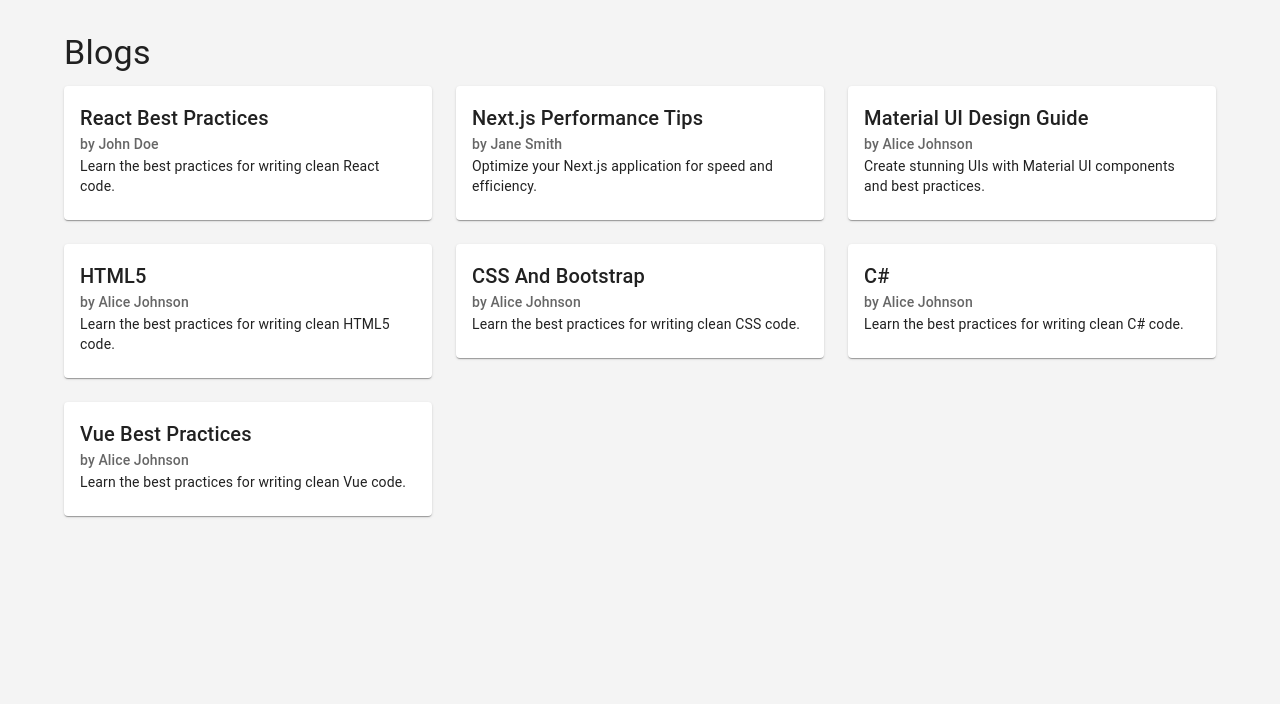
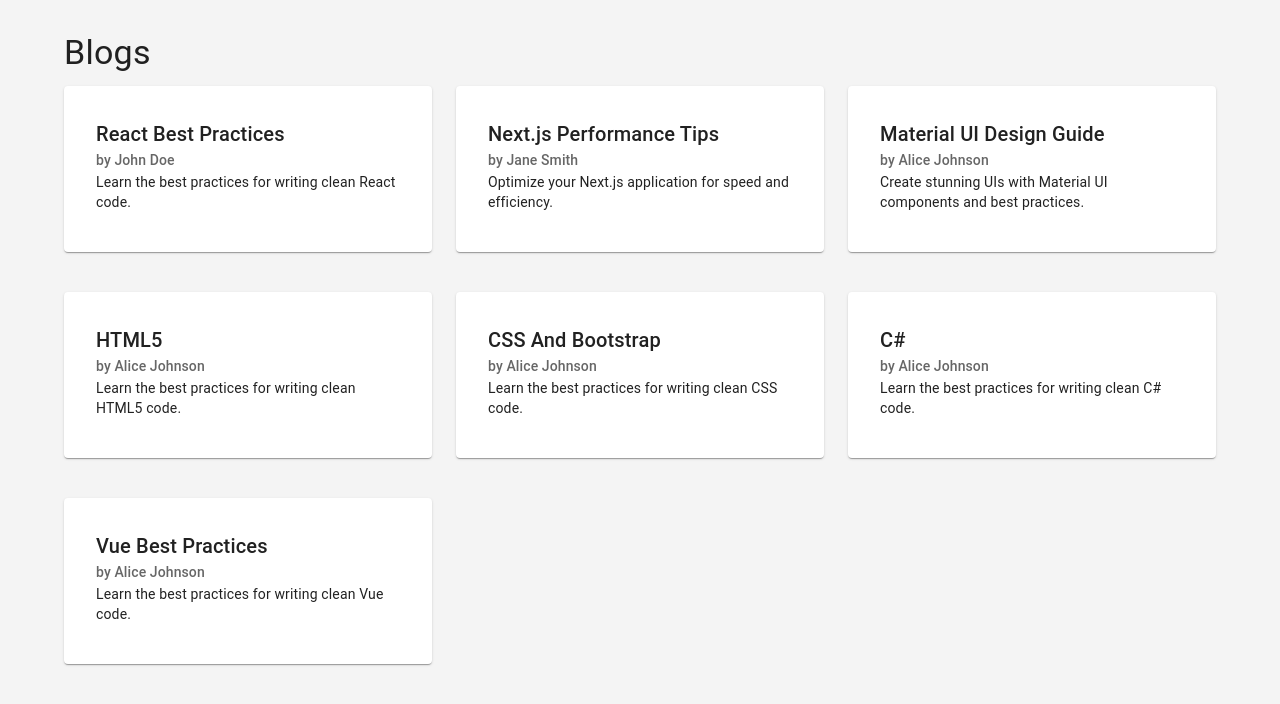
Before and after one commit to sevgiguclu/user-blog-dashboard, a Next.js app: page /blog in a window 1280 px wide. Shown: the top 704 px of the page. Built offline with nearby package versions, Linux system fonts and the light colour scheme.

Commit message:
added link for blog items

```diff
--- a/src/app/blog/page.tsx
+++ b/src/app/blog/page.tsx
@@ -2,6 +2,7 @@
 
 import { useState,useEffect } from "react";
 import { Container, Typography, Grid, Card, CardContent, CircularProgress } from "@mui/material";
+import Link from "next/link";
 
 
 type Blog = {
@@ -48,7 +49,8 @@
                     !error &&
                     blogs.map((blog) => (
                         <Grid item xs={12} md={6} lg={4} key={blog.id}>
-                            <Card>
+                            <Link key={blog.id} href={`/blog/${blog.id}`} style={{ textDecoration: "none" }} >
+                                <Card sx={{ mb: 2, p: 2, cursor: "pointer", "&:hover": { backgroundColor: "#f5f5f5" } }}>
                                     <CardContent>
                                         <Typography variant="h6">{blog.title}</Typography>
                                         <Typography variant="subtitle2" color="text.secondary">
@@ -57,6 +59,7 @@
                                         <Typography variant="body2">{blog.description}</Typography>
                                     </CardContent>
                                 </Card>
+                            </Link>
                         </Grid>
                     ))}
             </Grid>
```
Lines whose indentation alone changed are shown as unchanged.
